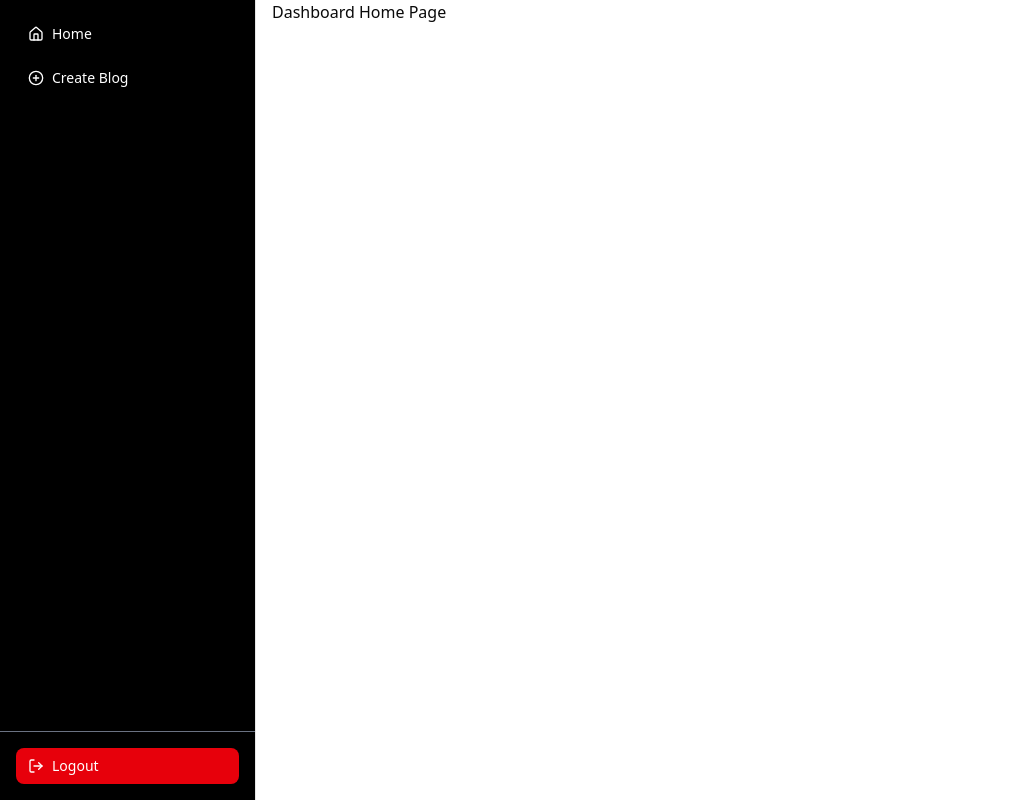
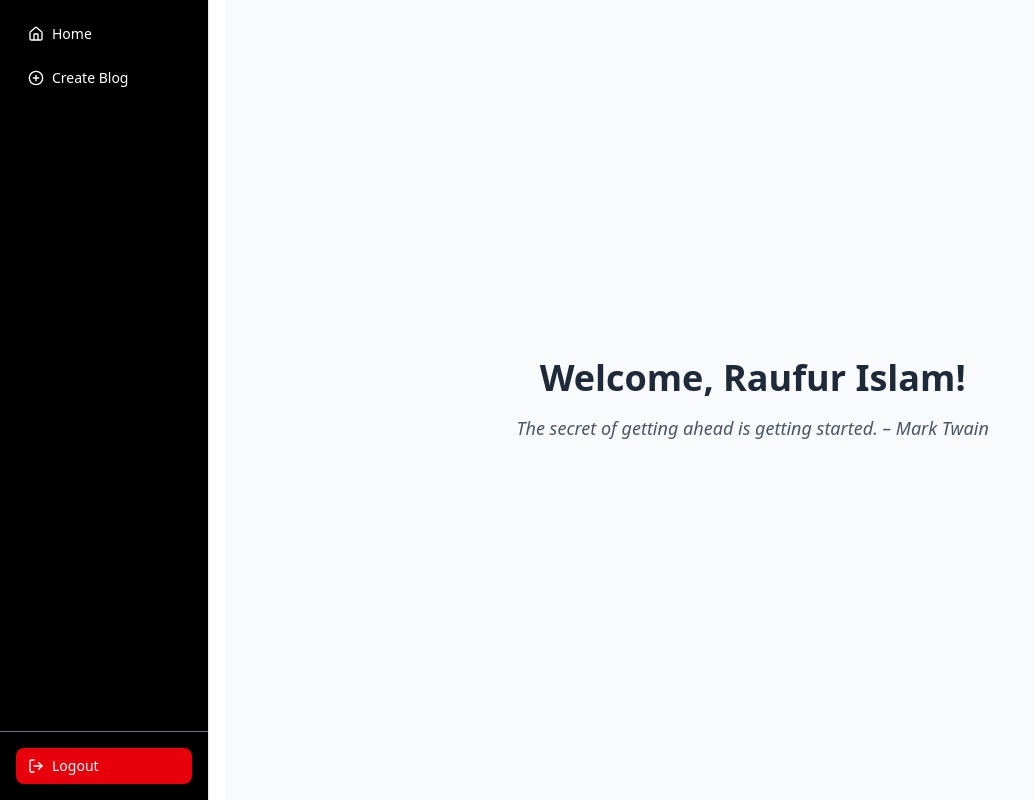
Before and after one commit to raufurislam/blog-chain-frontend, a Next.js app: page /dashboard in a window 1280 px wide. Shown: the whole page, without its empty margins (0-1035 px from the left). Built offline with nearby package versions, Linux system fonts and the light colour scheme.

Commit message:
feat(auth): add Google authentication provider

```diff
--- a/src/app/(dashboard)/dashboard/page.tsx
+++ b/src/app/(dashboard)/dashboard/page.tsx
@@ -1,9 +1,13 @@
-const DashboardHomePage = () => {
+export default function DashboardHome() {
+  const userName = "Raufur Islam";
+  const quote = "The secret of getting ahead is getting started. – Mark Twain";
+
   return (
-    <div>
-      <h1>Dashboard Home Page</h1>
+    <div className="min-h-screen flex flex-col justify-center items-center bg-gray-50 p-6 w-full">
+      <h1 className="text-4xl font-bold text-gray-800 mb-4">
+        Welcome, {userName}!
+      </h1>
+      <p className="text-lg text-gray-600 italic text-center">{quote}</p>
     </div>
   );
-};
-
-export default DashboardHomePage;
+}
--- a/src/components/modules/auth/LoginForm.tsx
+++ b/src/components/modules/auth/LoginForm.tsx
@@ -10,6 +10,7 @@ import {
   FormMessage,
 } from "@/components/ui/form";
 import { Input } from "@/components/ui/input";
+import { signIn } from "next-auth/react";
 import Image from "next/image";
 import Link from "next/link";
 import { useForm } from "react-hook-form";
@@ -33,6 +34,8 @@ export default function LoginForm() {
 
   const handleSocialLogin = (provider: "google" | "github") => {
     console.log(`Login with provider ${provider}`);
+
+    // signIn();
   };
 
   return (
@@ -115,7 +118,11 @@ export default function LoginForm() {
           <Button
             variant="outline"
             className="flex items-center justify-center gap-2"
-            onClick={() => handleSocialLogin("google")}
+            onClick={() =>
+              signIn("google", {
+                callbackUrl: "/dashboard",
+              })
+            }
           >
             {/* Google */}
             <Image
```
